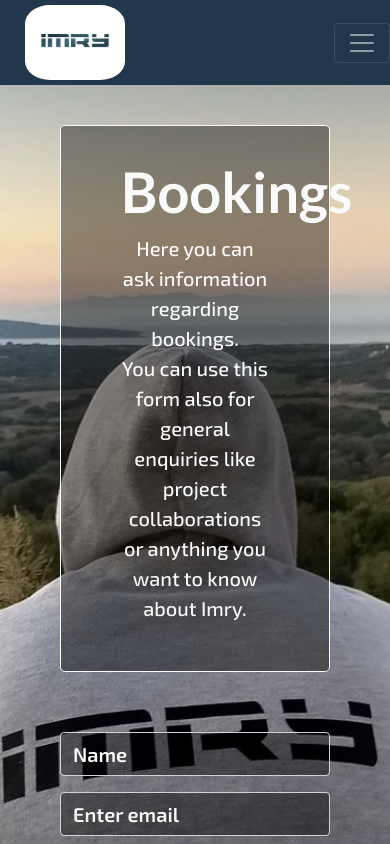
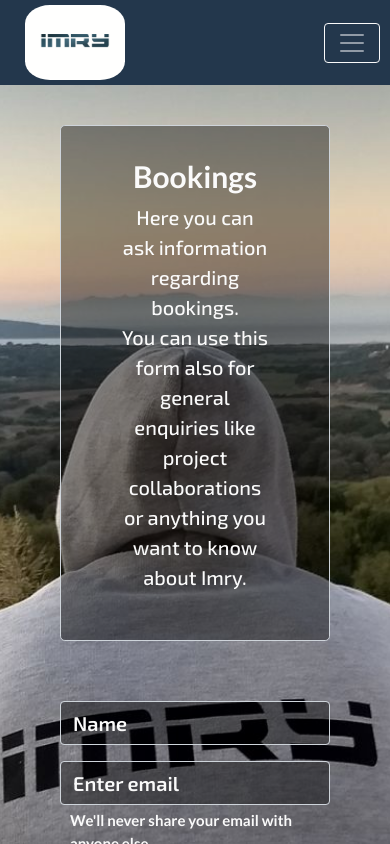
Before and after one commit to mattyImry/MS1-DJ-Imry-Trance-Dj-Producer, a plain HTML site: page booking.html in a window 390 px wide. Drawn offline with nearby package versions, Linux system fonts and the light colour scheme.

Commit message:
Added media query for small mobile

```diff
--- a/assets/css/style.css
+++ b/assets/css/style.css
@@ -64,6 +64,10 @@ html,body {
   margin-bottom: 20px;
   padding-left: 30px;
   padding-right: 30px;
+}
+
+.group-testimonial {
+  background-color: #676767;
 }
 
 p.col.review {
@@ -173,7 +177,7 @@ iframe {
   background-color: rgba(0, 0, 0, 0.4);
 }
 
-.form-group-size{
+.form-group-size {
   padding-left: 60px;
   padding-right: 60px;
 }
@@ -234,7 +238,7 @@ form .form-control::placeholder {
   -moz-background-size: cover;
   -o-background-size: cover;
   background-size: cover;
-  overflow-y: hidden;
+
 }
 
 .container-footer-booking {
@@ -245,7 +249,7 @@ form .form-control::placeholder {
 .jumbotron{
   margin-left: 60px;
   margin-right: 60px;
-  border: 1px solid #fafafa;
+  border: 1px solid #ced4da;
 }
 
 .navbar-dark .navbar-nav .active>.nav-link {
@@ -254,14 +258,17 @@ form .form-control::placeholder {
 
 .navbar-dark .navbar-nav .nav-link {
   padding-right: 30px;
+  padding-left: 5px;
+}
+
+.navbar-dark .navbar-toggler {
+  margin-right: 10px;
+  color: #fafafa;
+  border-color: #fafafa;
 }
 
 .bg-dark {
   background-color: #23374c!important;
-}
-
-.group-testimonial {
-  background-color: #676767;
 }
 
 .btn-imry-form {
@@ -282,6 +289,16 @@ form .form-control::placeholder {
     padding-left: 230px;}
 }
 
+@media only screen and (max-width: 450px) {
+  .jumbo-text-title{
+  font-size: 30px;
+}
+
+@media only screen and (max-width: 370px) {
+  .jumbo-text-title{
+  font-size: 25px;
+}
+
 
 .logoimry:hover {
   -webkit-transform: scale(1.1);
```
